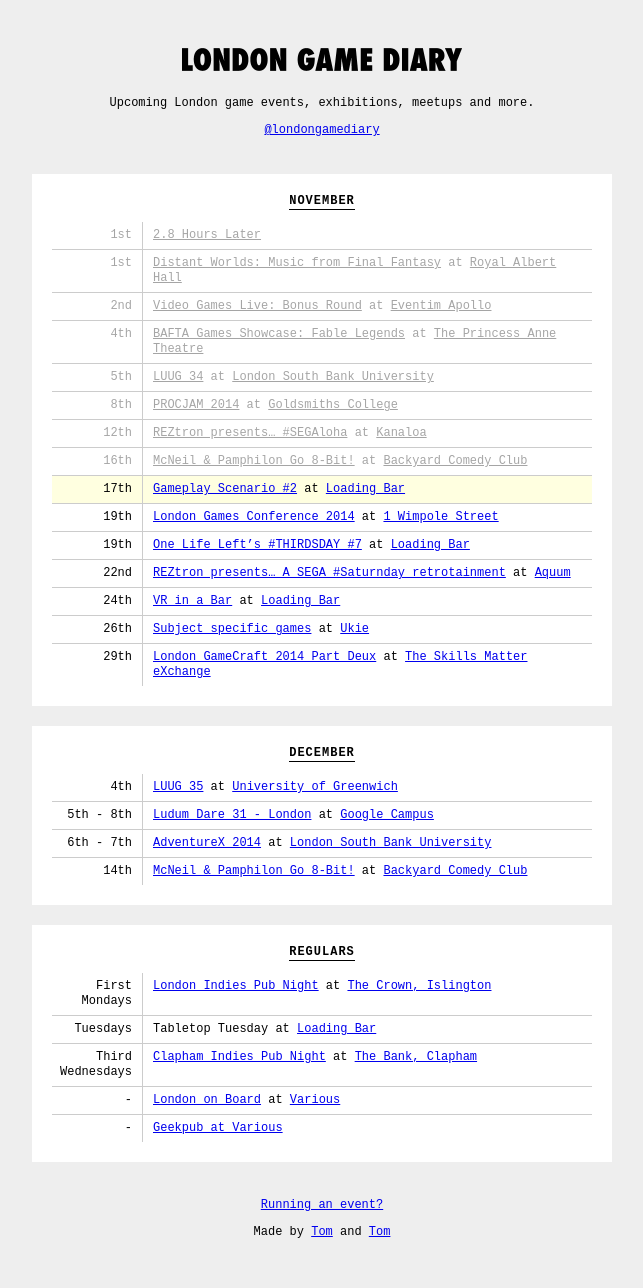
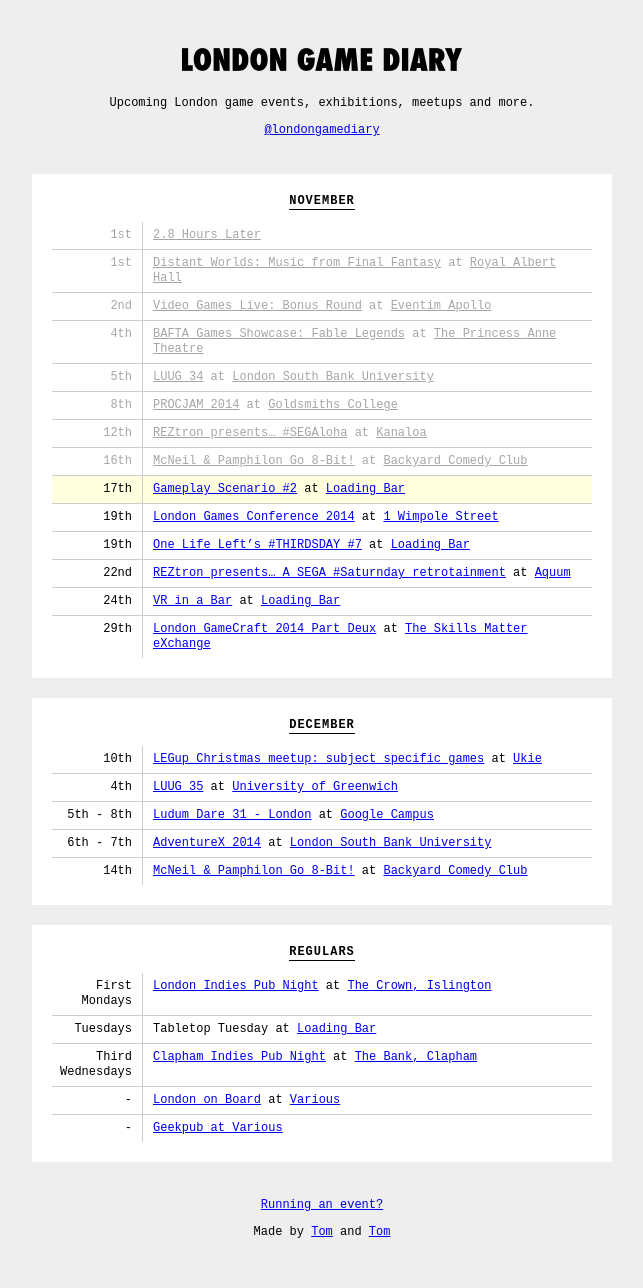
Before and after one commit to thomasmarshall/londongamediary.com, a Jekyll site: the page built from index.html, in a window 1280 px wide. Shown: the whole page, without its empty margins (318-961 px from the left). Built offline with Jekyll 4.4.1, drawn with Linux system fonts in a browser that asks for light colours; nearby versions of some CDN libraries.

Commit message:
Update events.yml

```diff
--- a/_data/events.yml
+++ b/_data/events.yml
@@ -64,17 +64,17 @@
   location: "[Loading Bar](http://twitter.com/drinkrelaxplay)"
   date: 2014-11-24
 
-- title: "Subject specific games"
-  link: "http://www.meetup.com/The-London-Educational-Games-Meetup-Group/events/216544692/"
-  location: "[Ukie](http://ukie.org.uk/)"
-  date: 2014-11-26
-
 - title: "London GameCraft 2014 Part Deux"
   link: "https://skillsmatter.com/conferences/6610-london-gamecraft-2014-part-deux"
   location: "[The Skills Matter eXchange](https://skillsmatter.com/conferences/6610-london-gamecraft-2014-part-deux#venue)"
   date: 2014-11-29
 
 # December
+
+- title: "LEGup Christmas meetup: subject specific games"
+  link: "http://www.meetup.com/The-London-Educational-Games-Meetup-Group/events/216544692/"
+  location: "[Ukie](http://ukie.org.uk/)"
+  date: 2014-12-10
 
 - title: "LUUG 35"
   link: "http://www.meetup.com/London-Unity-Usergroup/events/210680082/"
```
